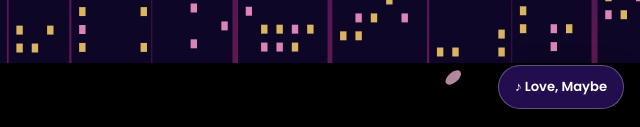
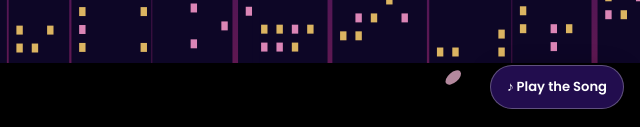
Before and after one commit to Casa-byte/dindinbirthday, a plain HTML site: page index.html in a window 1280 px wide. Shown: the part 673-800 px from the top of the page, 640-1280 px from the left. Drawn offline with nearby package versions, Linux system fonts and the light colour scheme; animation ran at ten frames a second; a web font is replaced by a local one.

Commit message:
Play song

```diff
--- a/index.html
+++ b/index.html
@@ -211,7 +211,7 @@ background:repeating-linear-gradient(#fff 0 calc(1.87rem - 1px),#f3c6df calc(1.8
   </div>
 </section>
 
-<button class="btn" id="music" type="button">♪ Love, Maybe</button>
+<button class="btn" id="music" type="button">♪ Play the Song</button>
 <audio id="aud" preload="metadata" loop src="Love,_Maybe_사랑인가_봐_SECRET_NUMBER,_Jeong_DongHwan,_MeloMance,.mp3"></audio>
 
 <script>
```
